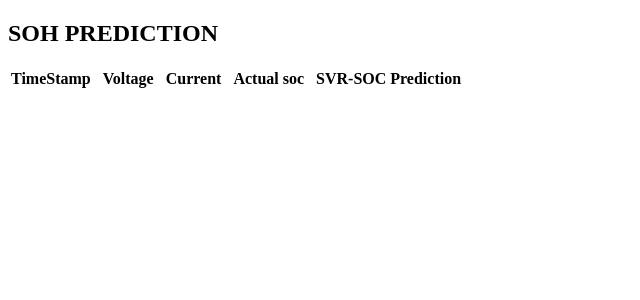
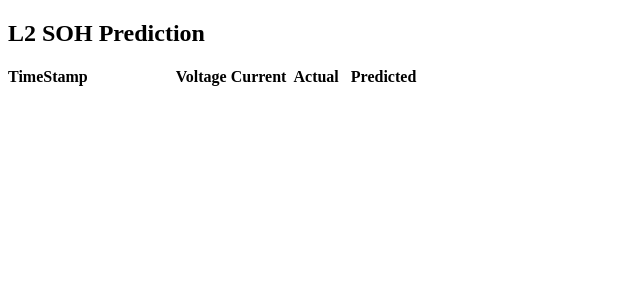
Before and after one commit to priyamvadadongre/SocSohPrediction2022, a Flask app: template templates/l2soc.html in a window 1280 px wide. Shown: the top 300 px of the page, without its empty margins (0-640 px from the left). Run offline with Flask 2, Linux system fonts and the light colour scheme; the template is opened without the code that fills it, so the values that code supplies are empty.

Commit message:
Update l2soc.html

```diff
--- a/templates/l2soc.html
+++ b/templates/l2soc.html
@@ -4,20 +4,17 @@
     <meta charset="UTF-8">
     <meta name="viewport" content="width=device-width, initial-scale=1.0">
     <meta http-equiv="X-UA-Compatible" content="ie=edge">
-        <link rel= "stylesheet" type= "text/css" href= "{{ url_for('static',filename='styles/svrsoc.css') }}">
+        <link rel= "stylesheet" type= "text/css" href= "{{ url_for('static',filename='./styles/svrsoc.css') }}">
+<script src="https://code.jquery.com/jquery-3.6.0.js" integrity="sha256-H+K7U5CnXl1h5ywQfKtSj8PCmoN9aaq30gDh27Xc0jk=" crossorigin="anonymous"></script>
+    <script type="text/javascript" src="{{ url_for('static', filename = './js/ani.js') }}"></script>
 
     <title>SOH PREDICTION</title>
   </head>
   <body>
-  <h2>SOH PREDICTION</h2>
+  <h2>L2 SOH Prediction</h2>
+    <h4>TimeStamp &nbsp &nbsp &nbsp &nbsp &nbsp &nbsp &nbsp &nbsp &nbsp &nbsp &nbspVoltage Current&nbsp Actual &nbsp Predicted</h4>
+
   <table>
-  <thead>
-  <th>TimeStamp &nbsp</th>
-  <th>Voltage &nbsp</th>
-  <th>Current &nbsp</th>
-  <th>Actual soc &nbsp</th>
-  <th>SVR-SOC Prediction &nbsp</th>
-  <thead>
   <tbody>
 {% for i in range(length) %}
    <tr><td>{{sortto[i][0]}} &nbsp</td>
@@ -27,6 +24,6 @@
 <td>{{sortto[i][8][0]}} &nbsp</td>
 </tr>
 {% endfor %}
-<tbody>
+</tbody>
   </body>
 </html>
```
